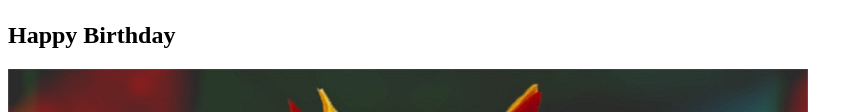
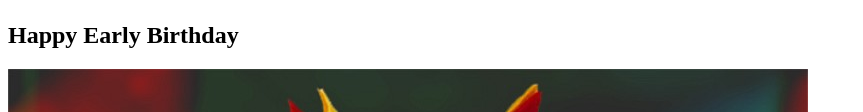
Before and after one commit to grant820/grant820.github.io, a plain HTML site: page index.html in a window 1280 px wide. Shown: the part 351-463 px from the top of the page, without its empty margins (0-863 px from the left). Drawn offline with Linux system fonts and the light colour scheme.

Commit message:
Added "early" to happy birthday

```diff
--- a/index.html
+++ b/index.html
@@ -9,7 +9,7 @@
         <h1>Hello Darling...</h1>
         <img src="Wave.gif">
         <h1></h1>
-        <h2>Happy Birthday</h2>
+        <h2>Happy Early Birthday</h2>
         <img src="bday.jpg">
         <h2>I love you <em>soooooo</em> much</h2>
         <img src="lipstick.gif">
```
